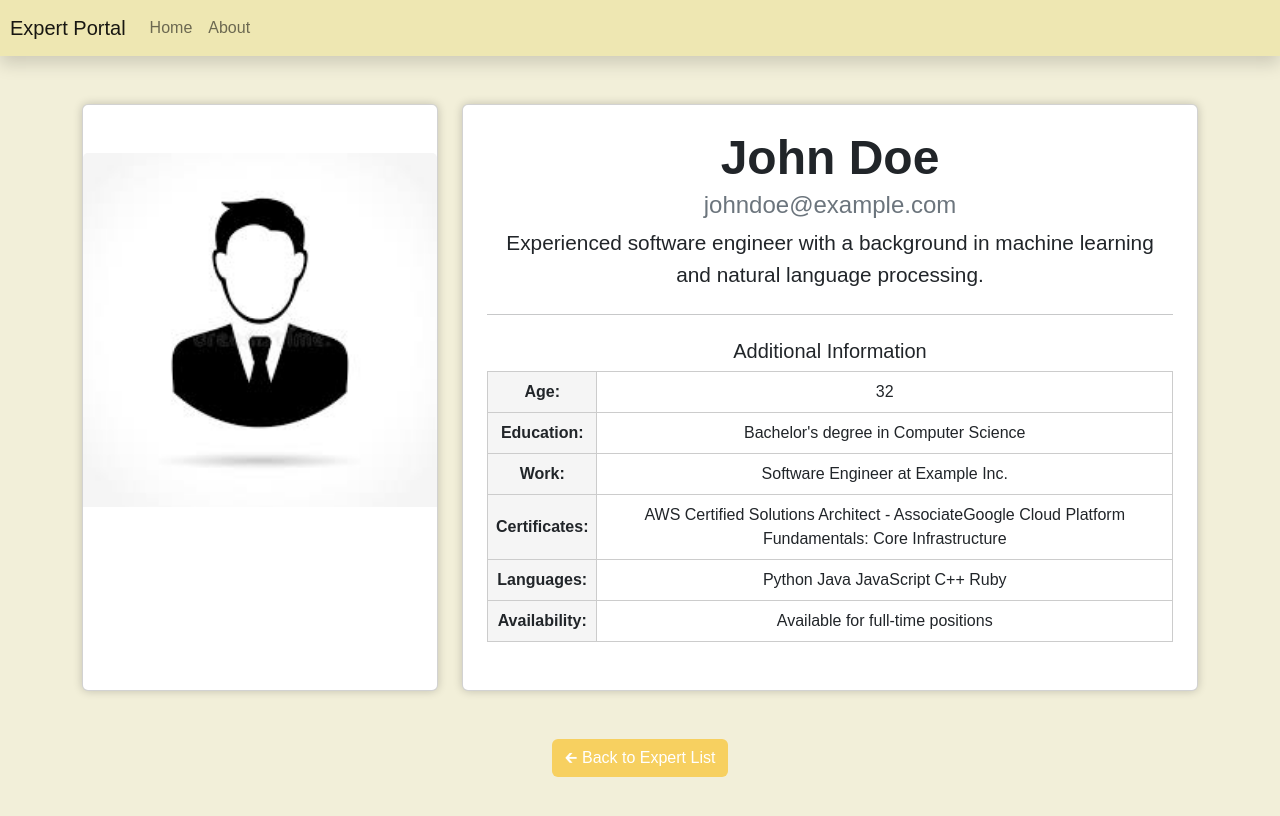
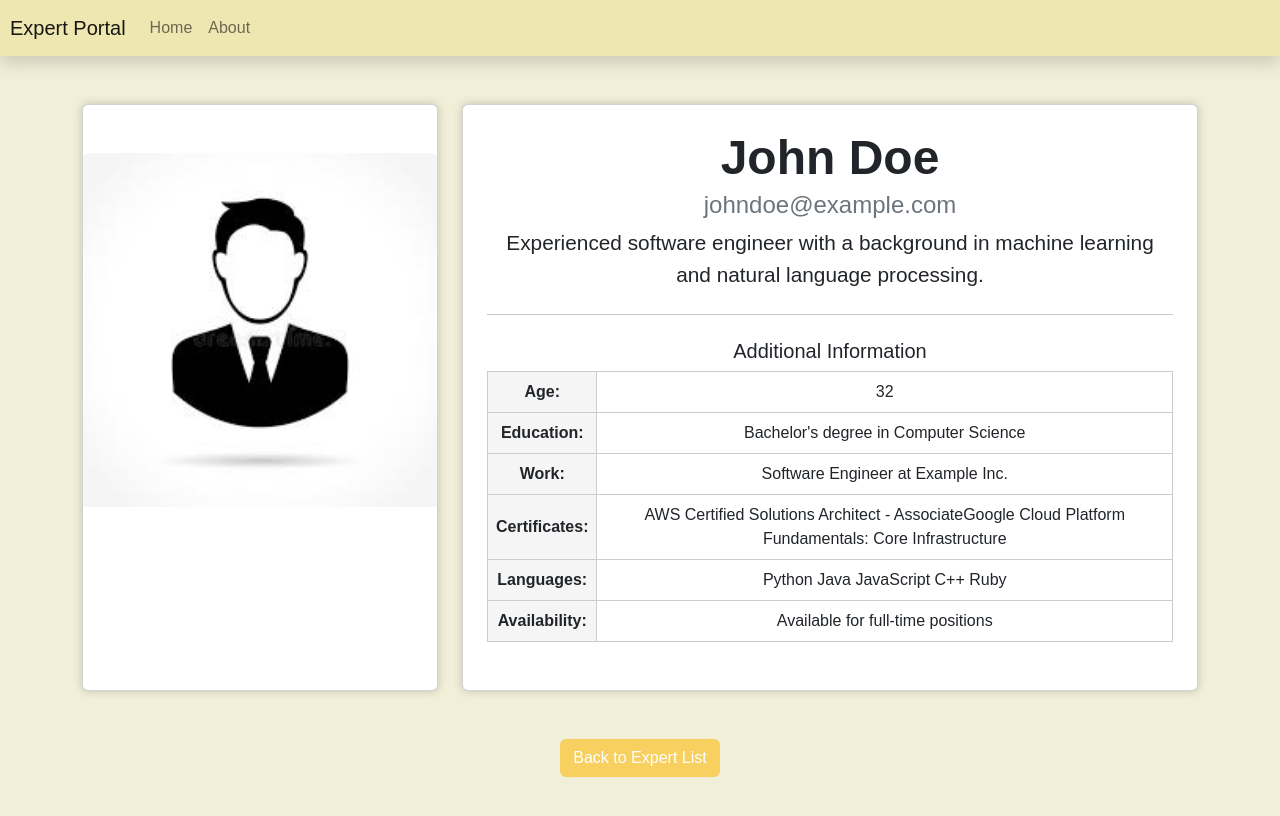
Before and after one commit to Varandeep07/Expert-Portal, a React (Create React App) app: page /ExpertProfile/1 in a window 1280 px wide. Shown: the top 816 px of the page. Built offline with nearby package versions, Linux system fonts and the light colour scheme.

Commit message:
icon loading

```diff
--- a/src/components/ExpertProfile.js
+++ b/src/components/ExpertProfile.js
@@ -63,7 +63,7 @@ const ExpertProfile = () => {
           </Col>
         </Row>
         <Button variant="outline" href="/" >
-        🡰 Back to Expert List
+         Back to Expert List
         </Button>
       </Container>
     </div>
```
Also changed, not shown: src/App.js (line endings or trailing spaces).
